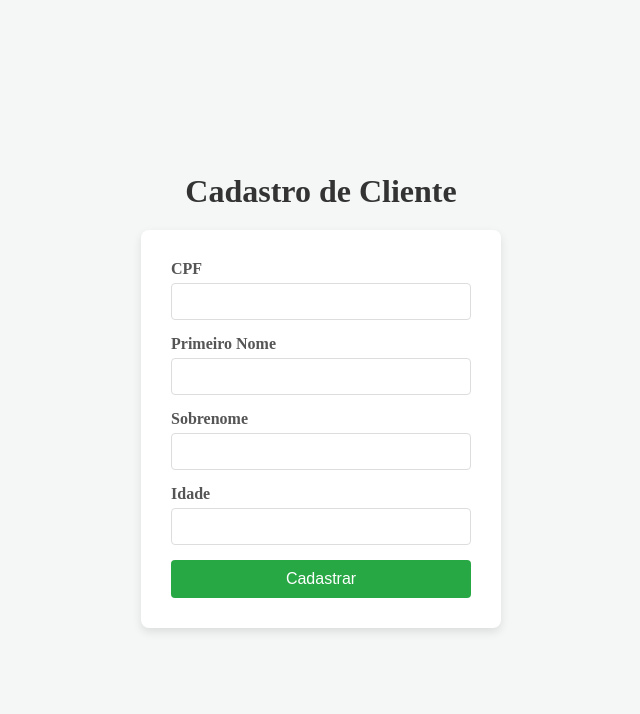
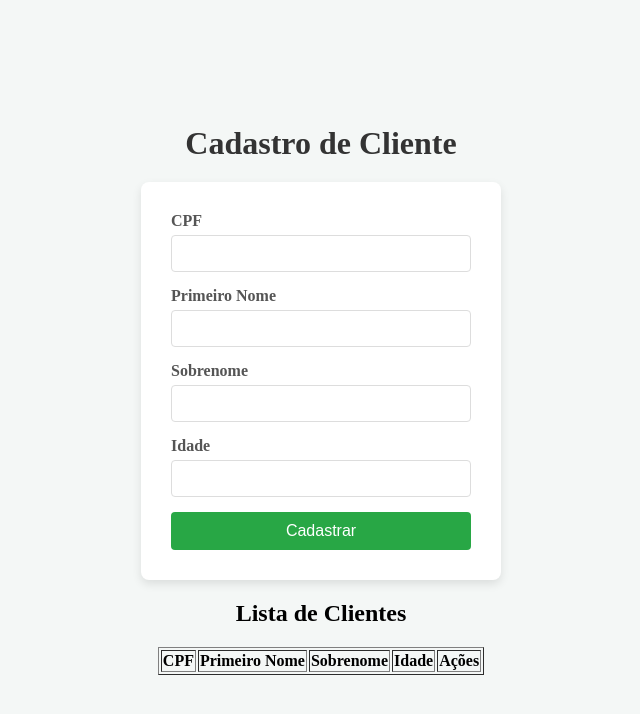
Before and after one commit to felipeliralira/Integra-o-WEB-Banco-de-dados, a Flask app: page / in a window 1280 px wide. Shown: the top 714 px of the page, without its empty margins (319-959 px from the left). Run offline with Flask 3, Linux system fonts and the light colour scheme; lists and menus that the app fills with data are empty.

Commit message:
Add files via upload

```diff
--- a/templates/index.html
+++ b/templates/index.html
@@ -23,5 +23,18 @@
 
         <button type="submit">Cadastrar</button>
     </form>
+
+    <h2>Lista de Clientes</h2>
+    <table border="1">
+        <thead>
+            <tr>
+                <th>CPF</th>
+                <th>Primeiro Nome</th>
+                <th>Sobrenome</th>
+                <th>Idade</th>
+                <th>Ações</th>
+            </tr>
+        </thead>
+    </table>
 </body>
 </html>
```
